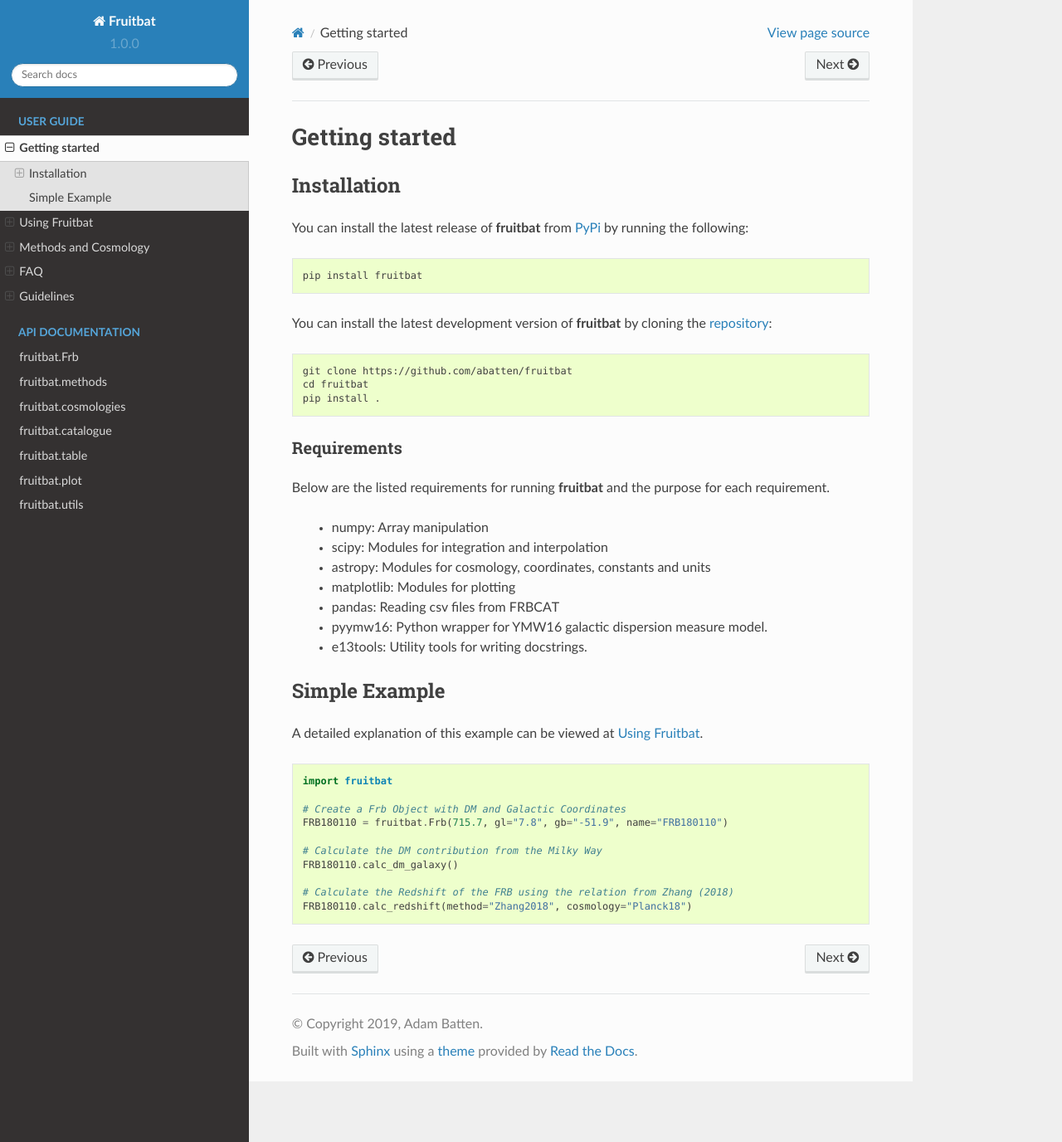
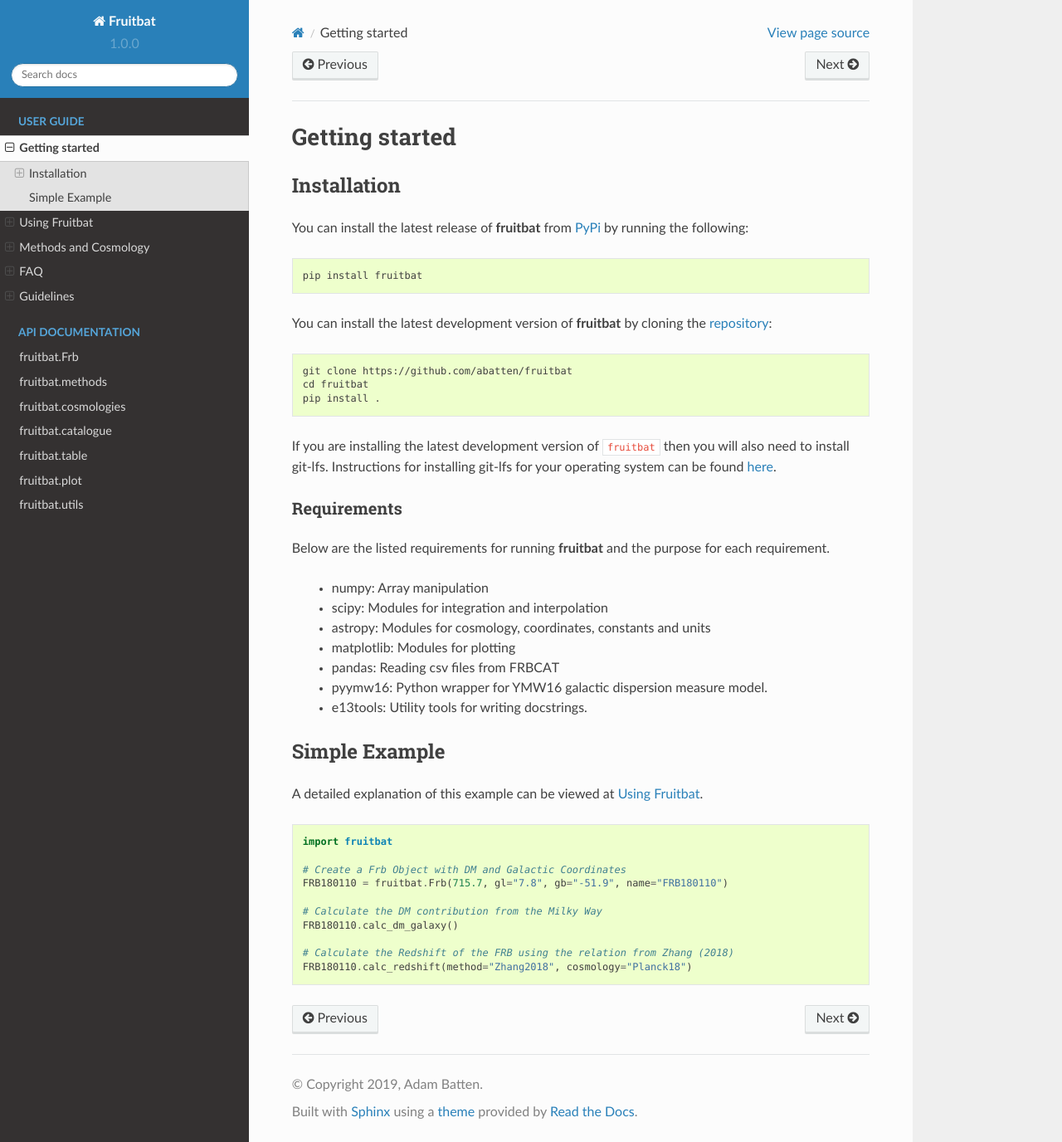
Before and after one commit to abatten/fruitbat, a Sphinx documentation site: the page built from docs/source/user_guide/getting_started.rst, in a window 1280 px wide and 1376 px high. Shown: the whole window at 83% size. Built offline with Sphinx 7.4.7 and the Read the Docs theme 2.0.0, drawn with Linux system fonts in a browser that asks for light colours.

Commit message:
Added git-lfs installation instructions

```diff
--- a/docs/source/user_guide/getting_started.rst
+++ b/docs/source/user_guide/getting_started.rst
@@ -18,6 +20,14 @@
     git clone https://github.com/abatten/fruitbat
     cd fruitbat
     pip install .
+
+.. _repository: https://github.com/abatten/fruitbat
+
+If you are installing the latest development version of ``fruitbat`` then you
+will also need to install git-lfs. Instructions for installing git-lfs for
+your operating system can be found here_.
+
+.. _here: https://help.github.com/en/articles/installing-git-large-file-storage
 
 Requirements
 ************
```
Also changed, not shown: other parts of docs/source/user_guide/getting_started.rst (+2 -3 lines).
